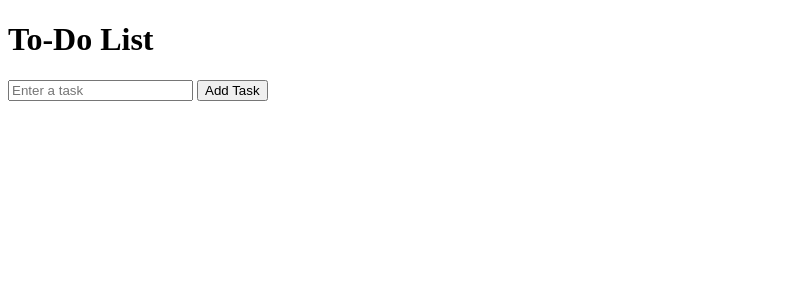
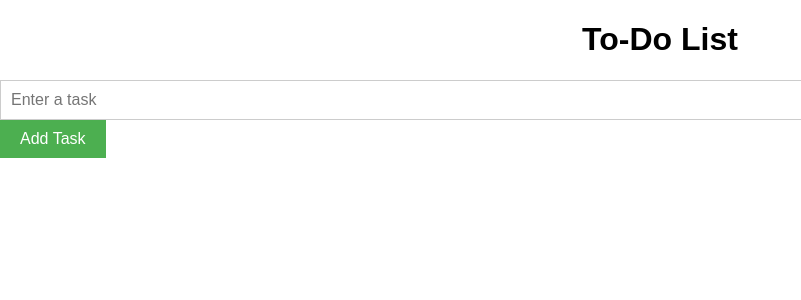
Before and after one commit to MikalJohnson/todoproject, a Flask app: page / in a window 1320 px wide; the page is wider, and only the part inside the window is pictured. Shown: the top 300 px of that part, without its empty margins (0-801 px from the left). Run offline with Flask 3, Linux system fonts and the light colour scheme.

Commit message:
Added css file

```diff
--- /dev/null
+++ b/static/styles.css
@@ -0,0 +1,61 @@
+body {
+  font-family: Arial, sans-serif;
+  margin: 0;
+  padding: 0;
+}
+
+.container {
+  max-width: 800px;
+  margin: 0 auto;
+  padding: 20px;
+}
+
+h1 {
+  text-align: center;
+}
+
+form {
+  margin-bottom: 20px;
+}
+
+input[type="text"] {
+  width: 100%;
+  padding: 10px;
+  font-size: 16px;
+  border: 1px solid #ccc;
+}
+
+input[type="submit"] {
+  padding: 10px 20px;
+  font-size: 16px;
+  background-color: #4caf50;
+  color: white;
+  border: none;
+  cursor: pointer;
+}
+
+ul {
+  list-style-type: none;
+  padding: 0;
+}
+
+li {
+  display: flex;
+  align-items: center;
+  justify-content: space-between;
+  padding: 10px;
+  background-color: #f9f9f9;
+  border-bottom: 1px solid #ddd;
+}
+
+a {
+  color: #ff0000;
+}
+
+/* Media Query for Responsiveness */
+
+@media (max-width: 600px) {
+  .container {
+    padding: 10px;
+  }
+}
--- a/templates/index.html
+++ b/templates/index.html
@@ -3,6 +3,7 @@
   <head>
     <meta charset="UTF-8" />
     <meta name="viewport" content="width=device-width, initial-scale=1.0" />
+    <link rel="stylesheet" type="text/css" href="{{ url_for('static', filename='styles.css') }}">
     <title>Simple To Do</title>
   </head>
   <body>
```
